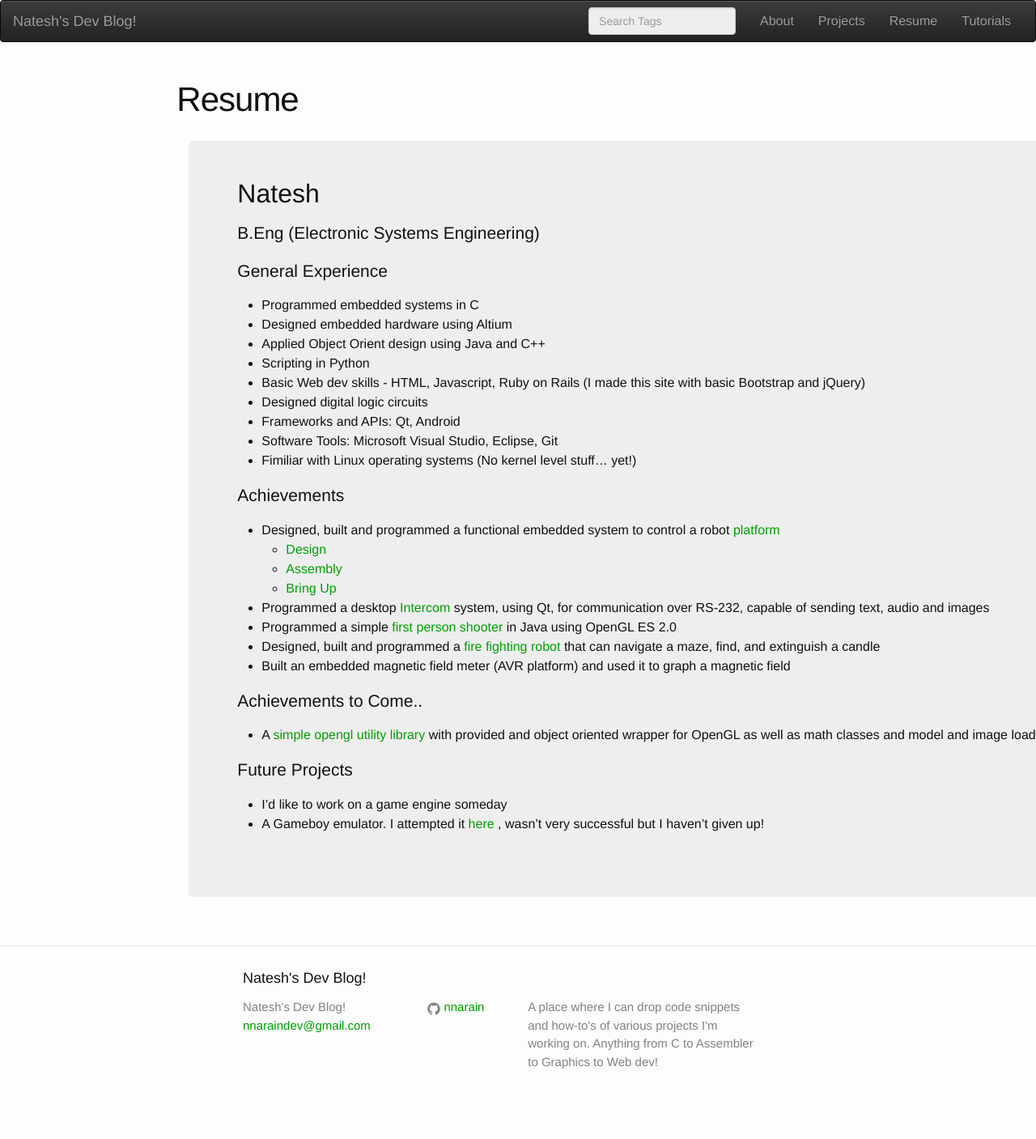
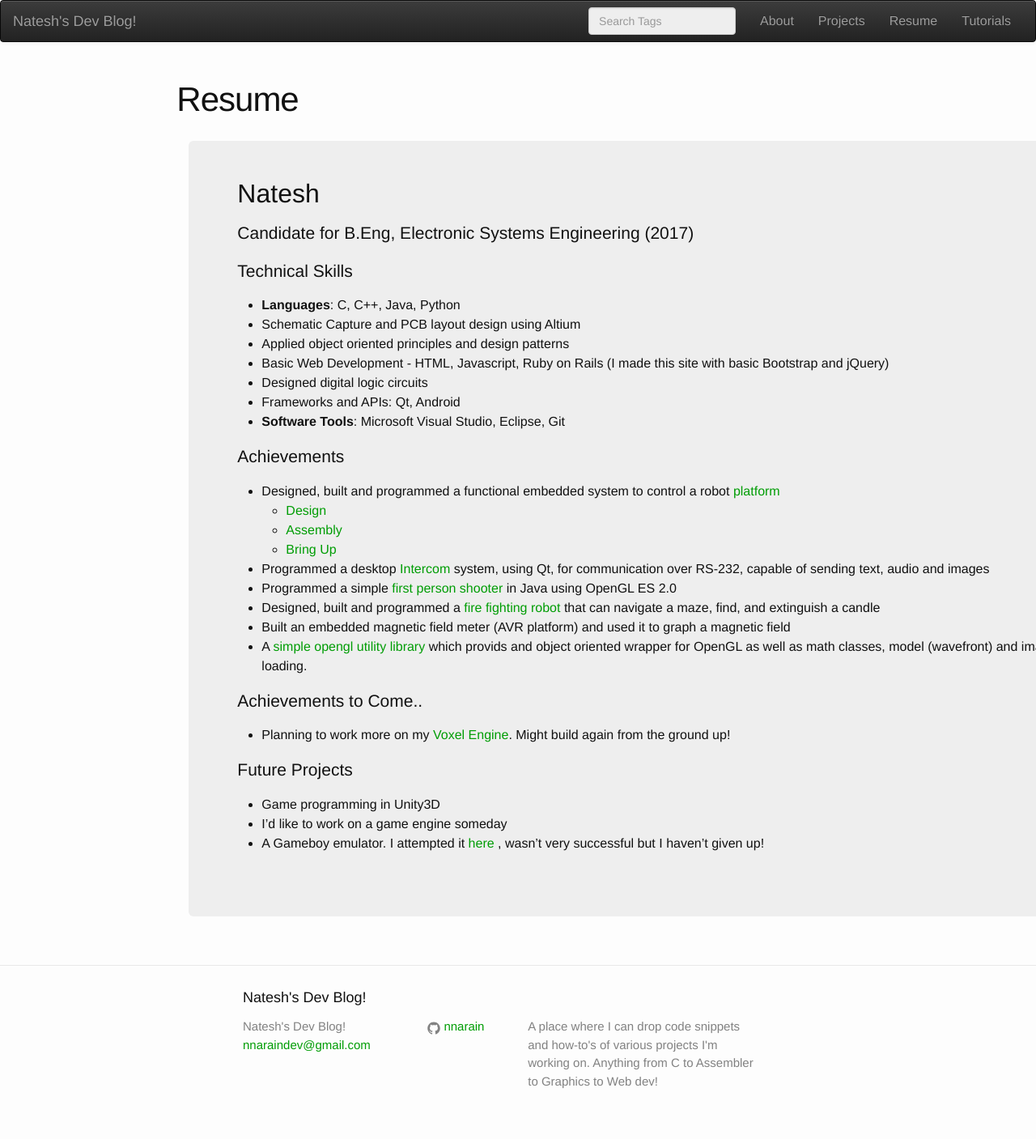
Before and after one commit to nnarain/nnarain.github.io, a Jekyll site: the page built from resume.md, in a window 1280 px wide. Shown: the whole page at 81% size. Built offline with Jekyll 4.4.1, drawn with Linux system fonts in a browser that asks for light colours; before the commit the page ends 1383 px from its top, so only the background shows below that.

Commit message:
update resume page

```diff
--- a/resume.md
+++ b/resume.md
@@ -7,20 +7,18 @@ permalink: /resume/
 Natesh
 ------
 
-B.Eng (Electronic Systems Engineering)
+Candidate for B.Eng, Electronic Systems Engineering (2017)
 
 
-General Experience
+Technical Skills
 
-* Programmed embedded systems in C
-* Designed embedded hardware using Altium
-* Applied Object Orient design using Java and C++
-* Scripting in Python
-* Basic Web dev skills - HTML, Javascript, Ruby on Rails (I made this site with basic Bootstrap and jQuery)
+* **Languages**: C, C++, Java, Python
+* Schematic Capture and PCB layout design using Altium
+* Applied object oriented principles and design patterns
+* Basic Web Development - HTML, Javascript, Ruby on Rails (I made this site with basic Bootstrap and jQuery)
 * Designed digital logic circuits
 * Frameworks and APIs: Qt, Android
-* Software Tools: Microsoft Visual Studio, Eclipse, Git
-* Fimiliar with Linux operating systems (No kernel level stuff... yet!)
+* **Software Tools**: Microsoft Visual Studio, Eclipse, Git
 
 
 Achievements
@@ -31,14 +29,16 @@ Achievements
 	* [Bring Up]({% post_url 2015-3-27-Board Bring Up %})
 * Programmed a desktop [Intercom](https://github.com/nnarain/ESEIntercom) system, using Qt, for communication over RS-232, capable of sending text, audio and images
 * Programmed a simple [first person shooter](https://github.com/nnarain/firstpersonshooter) in Java using OpenGL ES 2.0
-* Designed, built and programmed a [fire fighting robot](https://www.youtube.com/watch?v=8brg6CSZgG8) that can navigate a maze, find, and extinguish a candle
+* Designed, built and programmed a [fire fighting robot]({% post_url 2015-9-21-Fire Fighting Robot! %}) that can navigate a maze, find, and extinguish a candle
 * Built an embedded magnetic field meter (AVR platform) and used it to graph a magnetic field
+* A [simple opengl utility library](https://github.com/nnarain/sgl-wrapper) which provids and object oriented wrapper for OpenGL as well as math classes, model (wavefront) and image loading.
 
 Achievements to Come..
 
-* A [simple opengl utility library](https://github.com/nnarain/sgl-wrapper) with provided and object oriented wrapper for OpenGL as well as math classes and model and image loading.
+* Planning to work more on my [Voxel Engine](https://github.com/nnarain/VoxelEngine/tree/develop). Might build again from the ground up!
 
 Future Projects
 
+* Game programming in Unity3D
 * I'd like to work on a game engine someday
 * A Gameboy emulator. I attempted it [here](https://github.com/nnarain/GameBoyCore) , wasn't very successful but I haven't given up!
```
